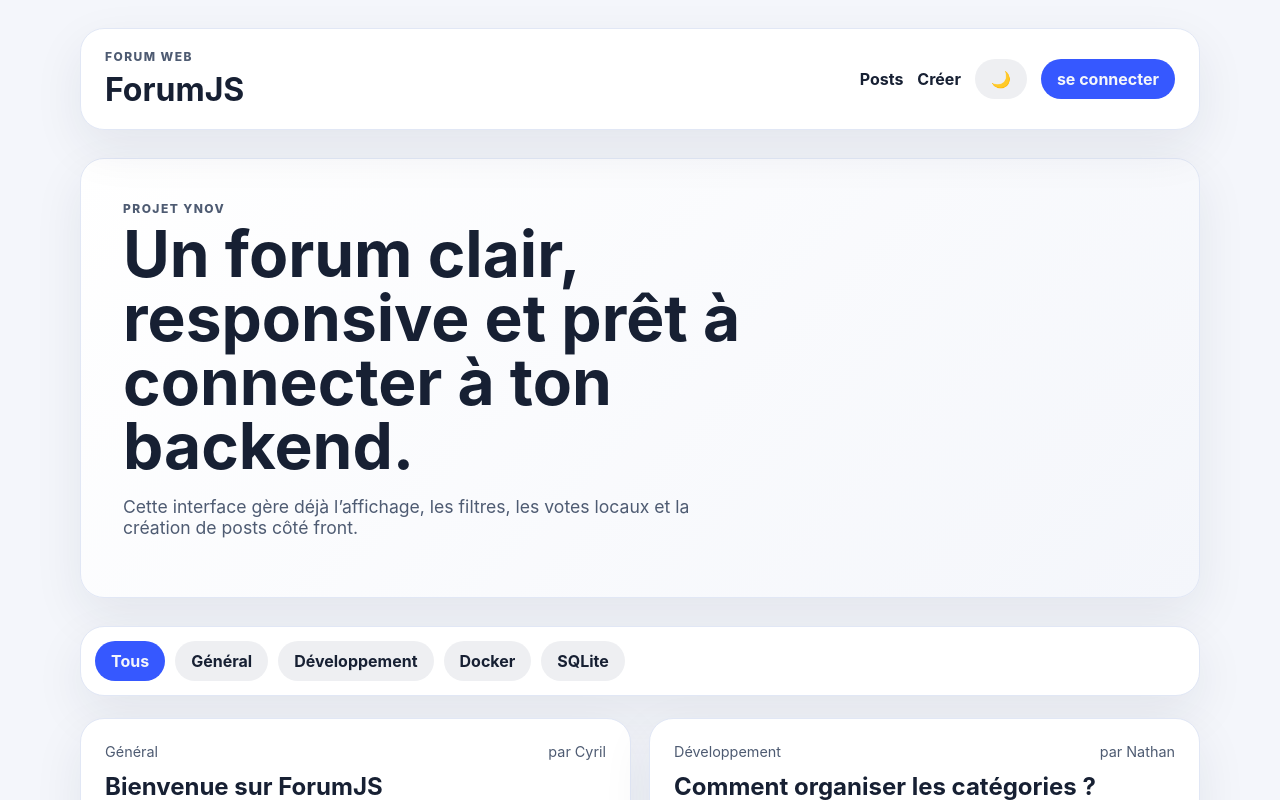
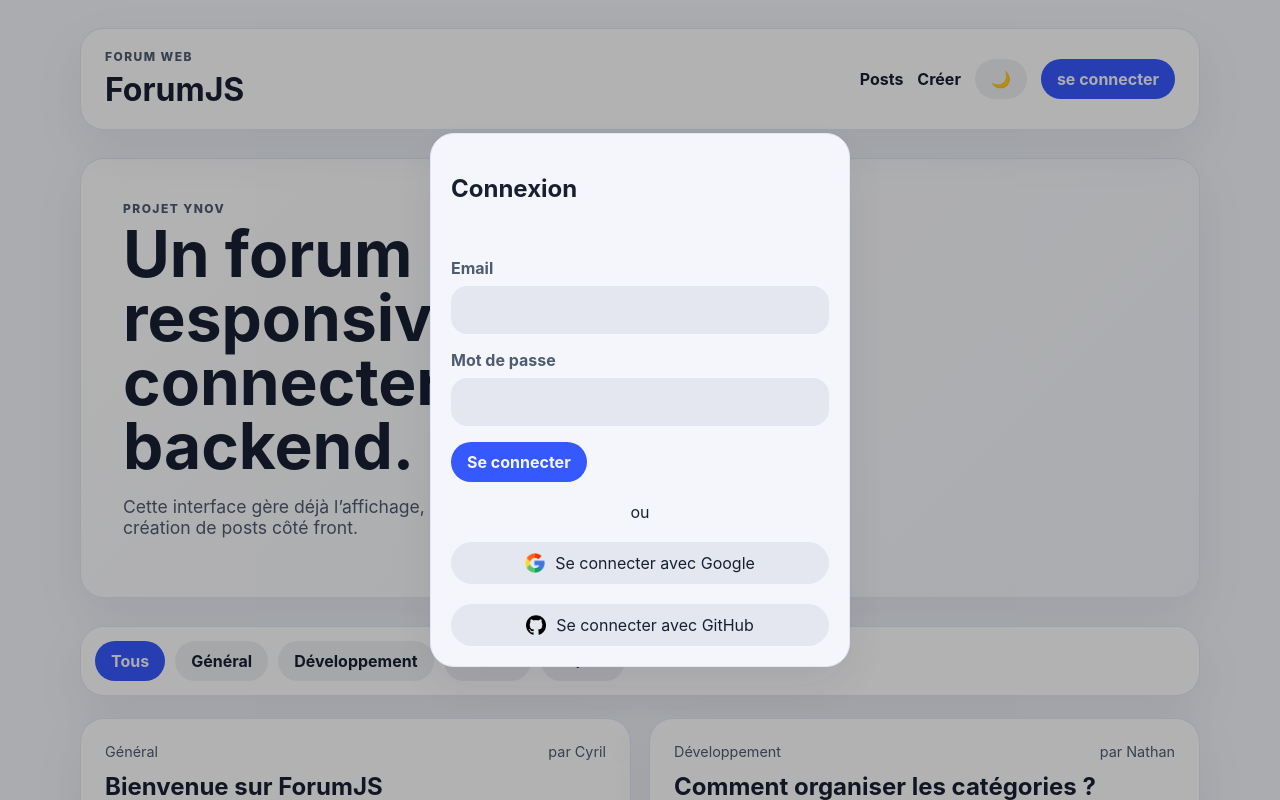
Before and after one commit to CyrilMaz/ForumJS, a React (Vite) app: page / in a window 1280 px wide. Both pictures are taken after a click on the button "se connecter". Shown: the top 800 px of the page. Built offline with nearby package versions, Linux system fonts and the light colour scheme.

Commit message:
[add] login modal

```diff
--- a/src/App.jsx
+++ b/src/App.jsx
@@ -1,4 +1,6 @@
 import { useEffect, useMemo, useState } from 'react';
+import { LoginModal } from './components/LoginModal/LoginModal';
+
 
 const initialPosts = [
   {
@@ -27,7 +29,7 @@ const initialPosts = [
 
 const categories = ['Tous', 'Général', 'Développement', 'Docker', 'SQLite'];
 
-function Header({ lightMode, onTogglelightMode }) {
+function Header({ lightMode, onTogglelightMode, onOpenLogin}) {
   return (
     <header className="header">
       <div>
@@ -37,12 +39,19 @@ function Header({ lightMode, onTogglelightMode }) {
       <nav className="nav">
         <a href="#posts">Posts</a>
         <a href="#create">Créer</a>
-        <button type="button"
+        <button
+          type="button"
           onClick={onTogglelightMode}
           title={lightMode ? 'Passer en mode sombre' : 'Passer en mode clair'}>
           {lightMode ? '🌙' : '☀️︎'}
         </button>
-        <button type ="button" className="btn-login">se connecter</button>
+        <button
+          type="button"
+          className="btn-login"
+          onClick={onOpenLogin}
+        >
+          se connecter
+        </button>
       </nav>
     </header>
   );
@@ -132,6 +141,8 @@ export default function App() {
   const [posts, setPosts] = useState(initialPosts);
   const [activeCategory, setActiveCategory] = useState('Tous');
   const [lightMode, setLightMode] = useState(() => window.matchMedia('(prefers-color-scheme: light)').matches)
+  const [showLogin, setShowLogin] = useState(false);
+
 
   useEffect(() => {
     document.documentElement.setAttribute('data-theme', lightMode ? 'light' : 'dark');
@@ -167,6 +178,7 @@ export default function App() {
       <Header
         lightMode={lightMode}
         onTogglelightMode={() => setLightMode(!lightMode)}
+        onOpenLogin={() => setShowLogin(true)}
       />
       <section className="hero">
         <p className="eyebrow">Projet Ynov</p>
@@ -180,6 +192,7 @@ export default function App() {
         ))}
       </section>
       <CreatePostForm onCreatePost={handleCreatePost} />
+      {showLogin && <LoginModal onClose={() => setShowLogin(false)} />}
     </main>
   );
 }
--- /dev/null
+++ b/src/components/LoginModal/LoginModal.css
@@ -0,0 +1,47 @@
+.modal-overlay {
+    position: fixed;
+    inset: 0;
+    background: rgba(0, 0, 0, 0.3);
+    display: flex;
+    z-index: 100;
+    justify-content: center;
+    align-items: center;
+}
+
+.modal-box {
+    background: var(--bg);
+    border-radius: 24px;
+    border: 1px solid var(--border);;
+    padding: 20px;
+    max-width: 420px;
+    width: 100%;
+    display: flex;
+    flex-direction: column;
+    gap: 20px;
+    box-shadow: 0 18px 50px rgba(28, 3, 68, 0.08);
+}
+
+.btn_siwg {
+    text-align: center;
+    gap: 10px;
+    background: var(--surface-btn);
+    color: var(--text);
+    border: 1px solid var(--border);
+    border-radius: 24px;
+
+    display: flex;
+    justify-content: center;
+    align-items: center;
+    padding: 10px;
+}
+
+.Google_logo {
+    width: 20px;
+    height: 20px;
+
+}
+.GitHub_logo {
+    width: 20px;
+    height: 20px;
+
+}
--- /dev/null
+++ b/src/components/LoginModal/LoginModal.jsx
@@ -0,0 +1,29 @@
+import { useState } from 'react';
+import './LoginModal.css';
+import googleLogo from './google.png';
+import githubLogo from './github.png';
+
+export function LoginModal({ onClose }) {
+
+    const [form, setForm] = useState({ email: '', password: '' });
+    return (
+        <div className="modal-overlay" onClick={onClose}>
+            <div className="modal-box" onClick={(e) => e.stopPropagation()}>
+                <h2>Connexion</h2>
+                <form>
+                    <label>
+                        Email
+                        <input type="email" name="email" value={form.email} onChange={(e) => setForm({...form, email: e.target.value})} />
+                    </label>
+                    <label>
+                        Mot de passe
+                        <input type="password" name="password" value={form.password} onChange={(e) => setForm({...form, password: e.target.value})} />
+                    </label>
+                    <button type="submit">Se connecter</button>
+                </form>
+                <center>ou</center>
+                <button className="btn_siwg"><img src={googleLogo} className="Google_logo"/>Se connecter avec Google</button>
+                <button className="btn_siwg"><img src={githubLogo} className="GitHub_logo"/>Se connecter avec GitHub</button>            </div>
+        </div>
+    );
+}
```
Also changed, not shown: src/components/LoginModal/github.png (added), src/components/LoginModal/google.png (added).
